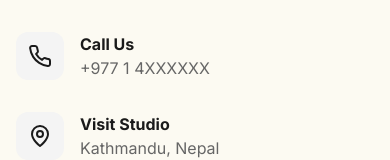
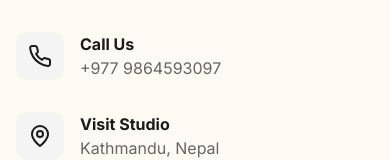
Before and after one commit to jaykishan5/merosaaj, a Next.js app: page /contact in a window 390 px wide. Shown: the part 356-516 px from the top of the page. Built offline with nearby package versions, Linux system fonts and the light colour scheme; no server answers; a web font is replaced by a local one.

Commit message:
Update WhatsApp and contact phone number to +977-9864593097

```diff
--- a/app/contact/page.tsx
+++ b/app/contact/page.tsx
@@ -30,7 +30,7 @@
                                 </div>
                                 <div>
                                     <h3 className="font-bold">Call Us</h3>
-                                    <p className="text-muted-foreground">+977 1 4XXXXXX</p>
+                                    <p className="text-muted-foreground">+977 9864593097</p>
                                 </div>
                             </div>
                             <div className="flex items-start space-x-4">
--- a/components/WhatsAppButton.tsx
+++ b/components/WhatsAppButton.tsx
@@ -14,7 +14,7 @@
     productName,
     productSlug,
     variant,
-    phoneNumber = "9779800000000" // Replace with real admin number
+    phoneNumber = "9779864593097" // Updated admin number
 }: WhatsAppButtonProps) {
     const message = `Namaste Merosaaj! 🇳🇵 I'm interested in the ${productName}${variant ? ` (${variant})` : ''}. Could you provide more details? \n\nLink: https://merosaaj.com/product/${productSlug}`;
     const encodedMessage = encodeURIComponent(message);
```
